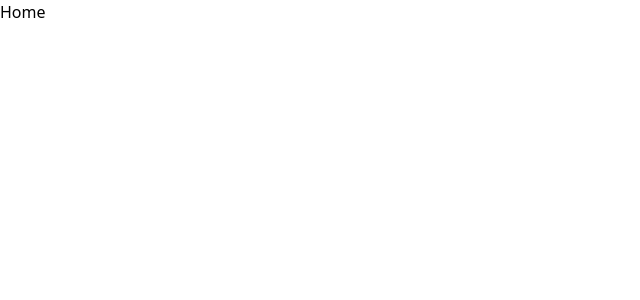
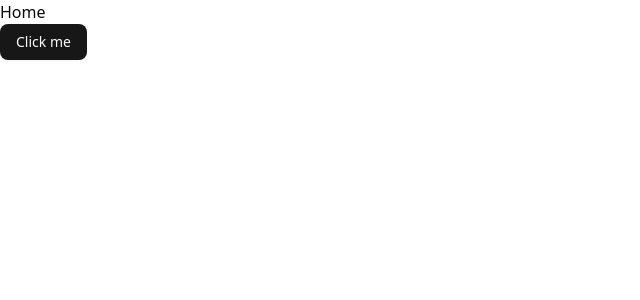
Before and after one commit to IbatoLionDev/team-task-ticket-manager-nextjs, a Next.js app: page / in a window 1280 px wide. Shown: the top 300 px of the page, without its empty margins (0-640 px from the left). Built offline with nearby package versions, Linux system fonts and the light colour scheme.

Commit message:
feat: feat: add shadcn/ui integration and prop-types validation

```diff
--- a/src/app/(home)/layout.jsx
+++ b/src/app/(home)/layout.jsx
@@ -1,3 +1,4 @@
+import PropTypes from "prop-types";
 import "../globals.css";
 
 export const metadata = {
@@ -12,3 +13,7 @@
     </html>
   );
 }
+
+RootLayout.propTypes = {
+  children: PropTypes.node.isRequired,
+};
--- a/src/app/(home)/page.jsx
+++ b/src/app/(home)/page.jsx
@@ -1,5 +1,10 @@
+import { Button } from "@/components/ui/button";
+
 export default function Home() {
   return (
-    <h1>Home</h1>
+    <>
+      <h1>Home</h1>
+      <Button>Click me</Button>
+    </>
   );
 }
--- a/src/app/globals.css
+++ b/src/app/globals.css
@@ -1 +1,120 @@
 @import "tailwindcss";
+@import "tw-animate-css";
+
+@custom-variant dark (&:is(.dark *));
+
+@theme inline {
+  --radius-sm: calc(var(--radius) - 4px);
+  --radius-md: calc(var(--radius) - 2px);
+  --radius-lg: var(--radius);
+  --radius-xl: calc(var(--radius) + 4px);
+  --color-background: var(--background);
+  --color-foreground: var(--foreground);
+  --color-card: var(--card);
+  --color-card-foreground: var(--card-foreground);
+  --color-popover: var(--popover);
+  --color-popover-foreground: var(--popover-foreground);
+  --color-primary: var(--primary);
+  --color-primary-foreground: var(--primary-foreground);
+  --color-secondary: var(--secondary);
+  --color-secondary-foreground: var(--secondary-foreground);
+  --color-muted: var(--muted);
+  --color-muted-foreground: var(--muted-foreground);
+  --color-accent: var(--accent);
+  --color-accent-foreground: var(--accent-foreground);
+  --color-destructive: var(--destructive);
+  --color-border: var(--border);
+  --color-input: var(--input);
+  --color-ring: var(--ring);
+  --color-chart-1: var(--chart-1);
+  --color-chart-2: var(--chart-2);
+  --color-chart-3: var(--chart-3);
+  --color-chart-4: var(--chart-4);
+  --color-chart-5: var(--chart-5);
+  --color-sidebar: var(--sidebar);
+  --color-sidebar-foreground: var(--sidebar-foreground);
+  --color-sidebar-primary: var(--sidebar-primary);
+  --color-sidebar-primary-foreground: var(--sidebar-primary-foreground);
+  --color-sidebar-accent: var(--sidebar-accent);
+  --color-sidebar-accent-foreground: var(--sidebar-accent-foreground);
+  --color-sidebar-border: var(--sidebar-border);
+  --color-sidebar-ring: var(--sidebar-ring);
+}
+
+:root {
+  --radius: 0.625rem;
+  --background: oklch(1 0 0);
+  --foreground: oklch(0.145 0 0);
+  --card: oklch(1 0 0);
+  --card-foreground: oklch(0.145 0 0);
+  --popover: oklch(1 0 0);
+  --popover-foreground: oklch(0.145 0 0);
+  --primary: oklch(0.205 0 0);
+  --primary-foreground: oklch(0.985 0 0);
+  --secondary: oklch(0.97 0 0);
+  --secondary-foreground: oklch(0.205 0 0);
+  --muted: oklch(0.97 0 0);
+  --muted-foreground: oklch(0.556 0 0);
+  --accent: oklch(0.97 0 0);
+  --accent-foreground: oklch(0.205 0 0);
+  --destructive: oklch(0.577 0.245 27.325);
+  --border: oklch(0.922 0 0);
+  --input: oklch(0.922 0 0);
+  --ring: oklch(0.708 0 0);
+  --chart-1: oklch(0.646 0.222 41.116);
+  --chart-2: oklch(0.6 0.118 184.704);
+  --chart-3: oklch(0.398 0.07 227.392);
+  --chart-4: oklch(0.828 0.189 84.429);
+  --chart-5: oklch(0.769 0.188 70.08);
+  --sidebar: oklch(0.985 0 0);
+  --sidebar-foreground: oklch(0.145 0 0);
+  --sidebar-primary: oklch(0.205 0 0);
+  --sidebar-primary-foreground: oklch(0.985 0 0);
+  --sidebar-accent: oklch(0.97 0 0);
+  --sidebar-accent-foreground: oklch(0.205 0 0);
+  --sidebar-border: oklch(0.922 0 0);
+  --sidebar-ring: oklch(0.708 0 0);
+}
+
+.dark {
+  --background: oklch(0.145 0 0);
+  --foreground: oklch(0.985 0 0);
+  --card: oklch(0.205 0 0);
+  --card-foreground: oklch(0.985 0 0);
+  --popover: oklch(0.205 0 0);
+  --popover-foreground: oklch(0.985 0 0);
+  --primary: oklch(0.922 0 0);
+  --primary-foreground: oklch(0.205 0 0);
+  --secondary: oklch(0.269 0 0);
+  --secondary-foreground: oklch(0.985 0 0);
+  --muted: oklch(0.269 0 0);
+  --muted-foreground: oklch(0.708 0 0);
+  --accent: oklch(0.269 0 0);
+  --accent-foreground: oklch(0.985 0 0);
+  --destructive: oklch(0.704 0.191 22.216);
+  --border: oklch(1 0 0 / 10%);
+  --input: oklch(1 0 0 / 15%);
+  --ring: oklch(0.556 0 0);
+  --chart-1: oklch(0.488 0.243 264.376);
+  --chart-2: oklch(0.696 0.17 162.48);
+  --chart-3: oklch(0.769 0.188 70.08);
+  --chart-4: oklch(0.627 0.265 303.9);
+  --chart-5: oklch(0.645 0.246 16.439);
+  --sidebar: oklch(0.205 0 0);
+  --sidebar-foreground: oklch(0.985 0 0);
+  --sidebar-primary: oklch(0.488 0.243 264.376);
+  --sidebar-primary-foreground: oklch(0.985 0 0);
+  --sidebar-accent: oklch(0.269 0 0);
+  --sidebar-accent-foreground: oklch(0.985 0 0);
+  --sidebar-border: oklch(1 0 0 / 10%);
+  --sidebar-ring: oklch(0.556 0 0);
+}
+
+@layer base {
+  * {
+    @apply border-border outline-ring/50;
+  }
+  body {
+    @apply bg-background text-foreground;
+  }
+}
--- /dev/null
+++ b/src/components/ui/button.jsx
@@ -0,0 +1,55 @@
+import * as React from "react"
+import { Slot } from "@radix-ui/react-slot"
+import { cva } from "class-variance-authority";
+
+import { cn } from "@/lib/utils"
+
+const buttonVariants = cva(
+  "inline-flex items-center justify-center gap-2 whitespace-nowrap rounded-md text-sm font-medium transition-all disabled:pointer-events-none disabled:opacity-50 [&_svg]:pointer-events-none [&_svg:not([class*='size-'])]:size-4 shrink-0 [&_svg]:shrink-0 outline-none focus-visible:border-ring focus-visible:ring-ring/50 focus-visible:ring-[3px] aria-invalid:ring-destructive/20 dark:aria-invalid:ring-destructive/40 aria-invalid:border-destructive",
+  {
+    variants: {
+      variant: {
+        default:
+          "bg-primary text-primary-foreground shadow-xs hover:bg-primary/90",
+        destructive:
+          "bg-destructive text-white shadow-xs hover:bg-destructive/90 focus-visible:ring-destructive/20 dark:focus-visible:ring-destructive/40 dark:bg-destructive/60",
+        outline:
+          "border bg-background shadow-xs hover:bg-accent hover:text-accent-foreground dark:bg-input/30 dark:border-input dark:hover:bg-input/50",
+        secondary:
+          "bg-secondary text-secondary-foreground shadow-xs hover:bg-secondary/80",
+        ghost:
+          "hover:bg-accent hover:text-accent-foreground dark:hover:bg-accent/50",
+        link: "text-primary underline-offset-4 hover:underline",
+      },
+      size: {
+        default: "h-9 px-4 py-2 has-[>svg]:px-3",
+        sm: "h-8 rounded-md gap-1.5 px-3 has-[>svg]:px-2.5",
+        lg: "h-10 rounded-md px-6 has-[>svg]:px-4",
+        icon: "size-9",
+      },
+    },
+    defaultVariants: {
+      variant: "default",
+      size: "default",
+    },
+  }
+)
+
+function Button({
+  className,
+  variant,
+  size,
+  asChild = false,
+  ...props
+}) {
+  const Comp = asChild ? Slot : "button"
+
+  return (
+    <Comp
+      data-slot="button"
+      className={cn(buttonVariants({ variant, size, className }))}
+      {...props} />
+  );
+}
+
+export { Button, buttonVariants }
--- /dev/null
+++ b/src/lib/utils.js
@@ -0,0 +1,6 @@
+import { clsx } from "clsx";
+import { twMerge } from "tailwind-merge"
+
+export function cn(...inputs) {
+  return twMerge(clsx(inputs));
+}
```
Also changed, not shown: package.json (+10 -3 lines), components.json (added), 1 other file (tests, documents, lock files or other folders).
